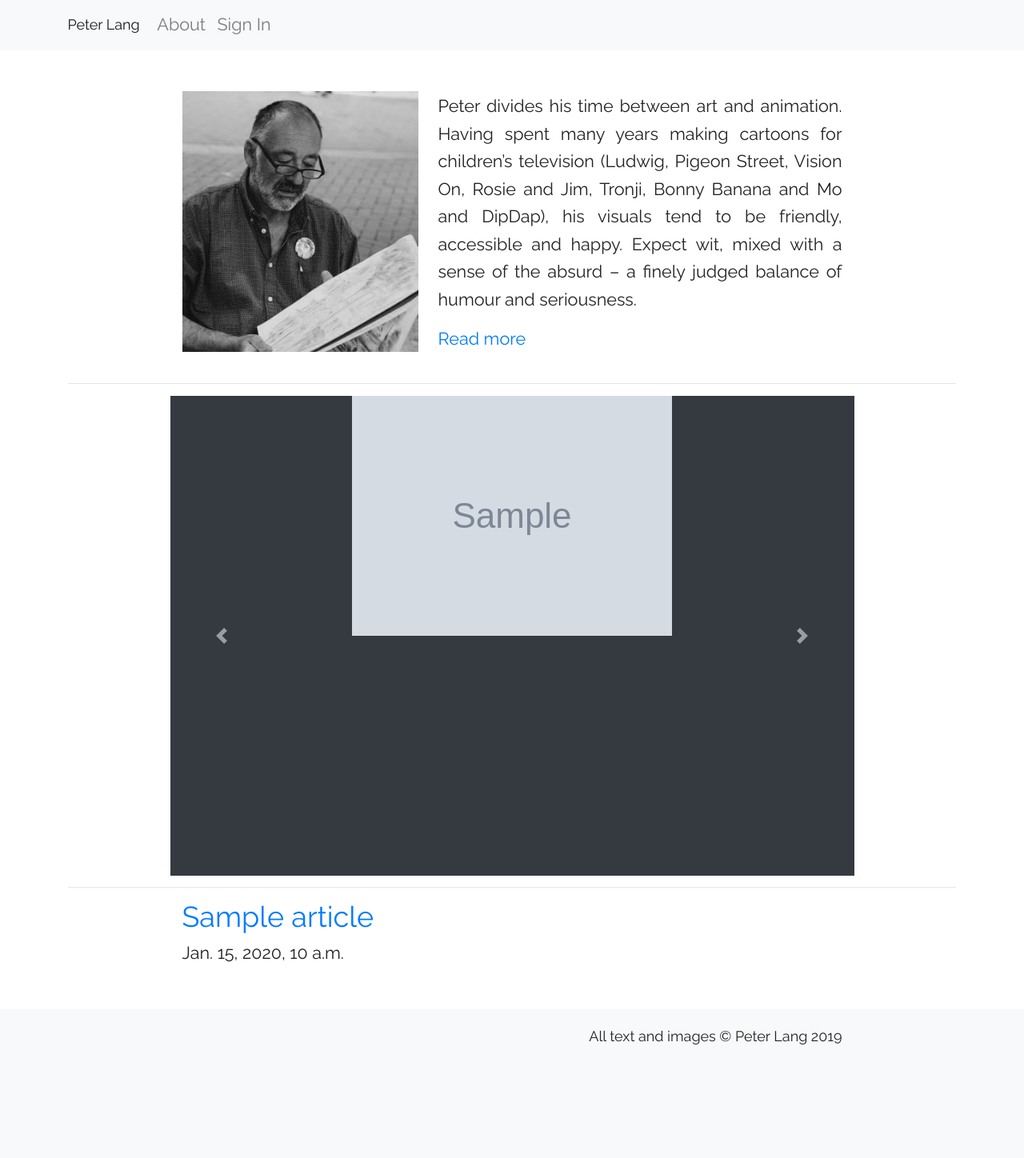
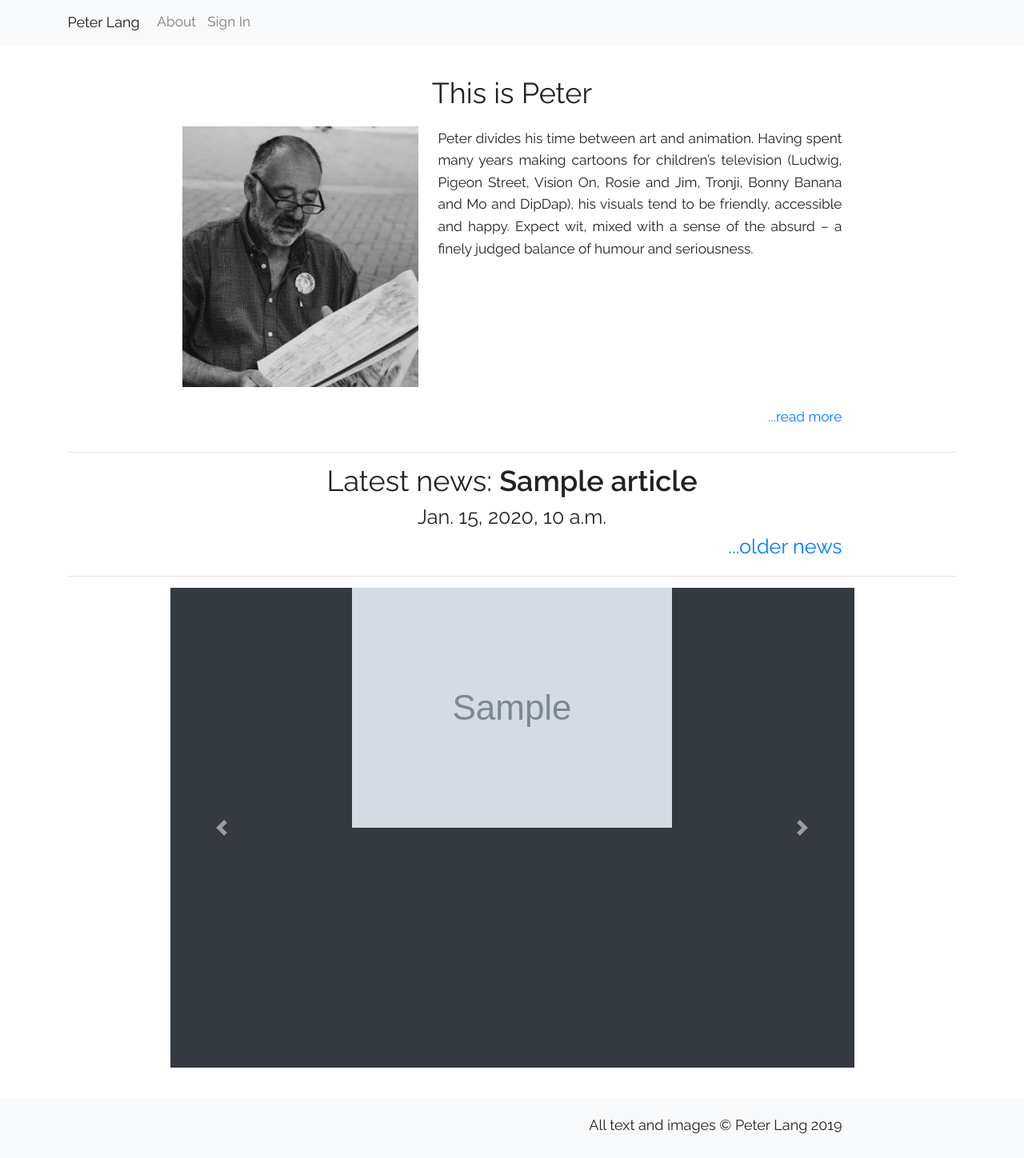
Before and after one commit to ollie-codeaid/peter_lang, a Django app: page / in a window 1280 px wide. Shown: the whole page at 80% size. Before the commit the page ends 1306 px from the top, so only its background shows below. Run offline with Django 3.2, Linux system fonts and the light colour scheme; tables that the repository leaves empty hold one stand-in row (values such as "Sample post"); grey boxes marked "Sample" are stand-in pictures; some libraries are stand-ins or nearby versions.

Commit message:
More homepage rejig

```diff
--- a/peter_lang/home/views.py
+++ b/peter_lang/home/views.py
@@ -10,6 +10,6 @@ class HomeView(ListView):
 
     def get_context_data(self, **kwargs):
         context = super().get_context_data(**kwargs)
-        context['latest_articles'] = Article.objects.all()[:5]
+        context['latest_article'] = Article.objects.last()
 
         return context
--- a/peter_lang/static/css/style.css
+++ b/peter_lang/static/css/style.css
@@ -3,7 +3,7 @@ html {
   font-size: 90%; }
 
 body {
-  font-size: 1.5em; /* currently ems cause chrome bug misinterpreting rems on body element */
+  font-size: 1.2em; /* currently ems cause chrome bug misinterpreting rems on body element */
   line-height: 1.6;
   font-weight: 400;
   font-family: "Raleway", "HelveticaNeue", "Helvetica Neue", Helvetica, Arial, sans-serif;
--- a/peter_lang/templates/pages/home.html
+++ b/peter_lang/templates/pages/home.html
@@ -5,14 +5,31 @@
 {% block content %}
 
 <div class="row justify-content-center">
+    <div class="col-md-9 text-center">
+	<h1>This is Peter</h1>
+    </div>
     <div class="col-md-9 text-justify">
 	<p><img style="max-width:320px;float:left;padding-right:3%;padding-bottom:3%;padding-top:1.5%" src="/static/images/about/PeterLangPortraitBW.jpg" alt="Peter Lang Portrait BW"></p>
 	<p>
 	Peter divides his time between art and animation. Having spent many years making cartoons for children&rsquo;s television (Ludwig, Pigeon Street, Vision On, Rosie and Jim, Tronji, Bonny Banana and Mo and DipDap), his visuals tend to be friendly, accessible and happy. Expect wit, mixed with a sense of the absurd &ndash; a finely judged balance of humour and seriousness.
         </p>
+    </div>
+    <div class="col-md-9 text-right">
 	<p>
-	    <a href="about/">Read more</a>
+	    <a href="about/">...read more</a>
 	</p>
+    </div>
+</div>
+
+<hr/>
+
+<div class="row justify-content-center">
+    <div class="col-md-9 text-center">
+	<h1>Latest news: <strong>{{ latest_article.name }}</strong></h1>
+	<h3>{{ latest_article.created_at }}</h3>
+    </div>
+    <div class="col-md-9 text-right">
+	<h3><a href="articles">...older news</a></h3>
     </div>
 </div>
 
@@ -47,14 +64,4 @@
     </div>
 </div>
 
-<hr/>
-
-<div class="row justify-content-center">
-    <div class="col-md-9 text-justify">
-	{% for article in latest_articles %}
-	<h1><a href="articles/{{ article.slug }}">{{ article.name }}</a></h1>
-	<p>{{ article.created_at }}</p>
-	{% endfor %}
-    </div>
-</div>
 {% endblock %}
```
